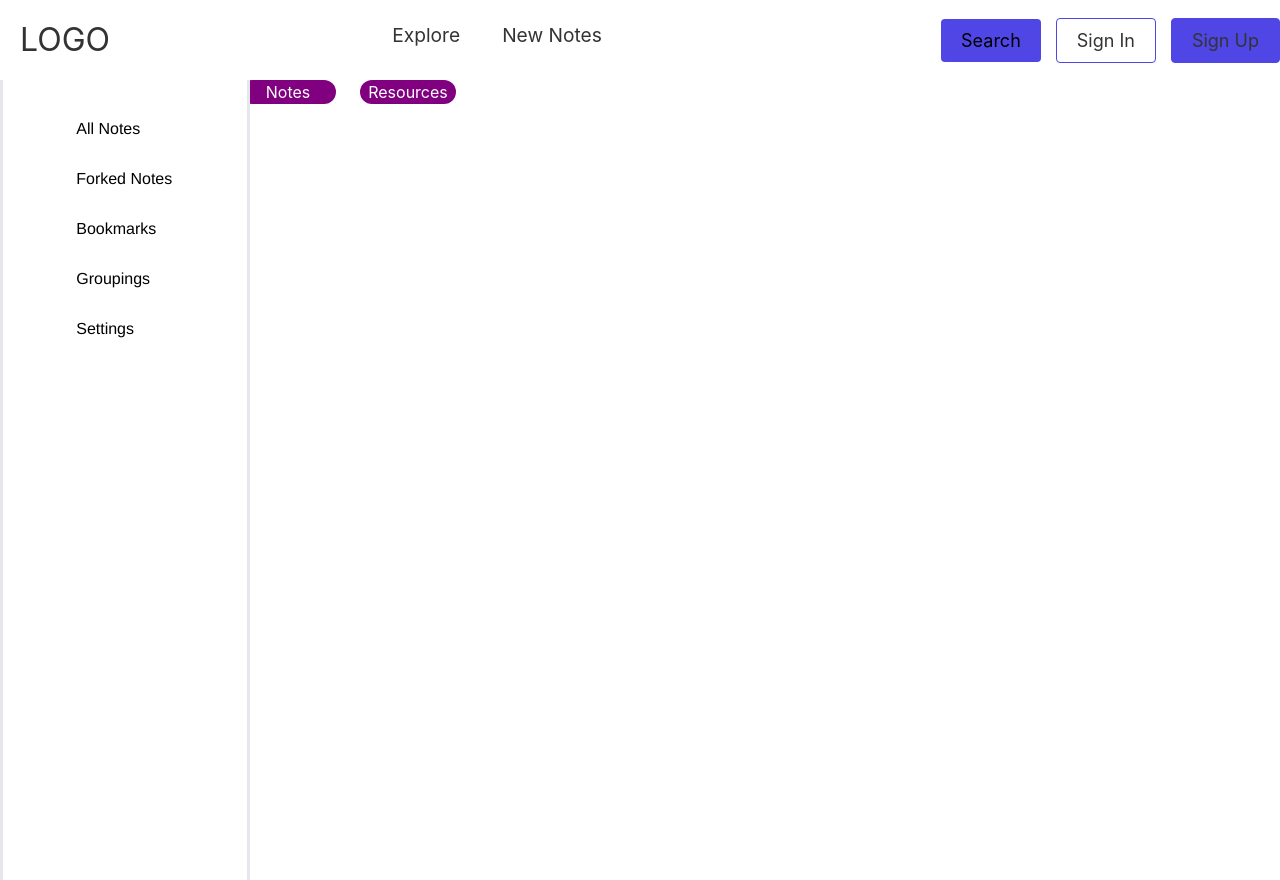
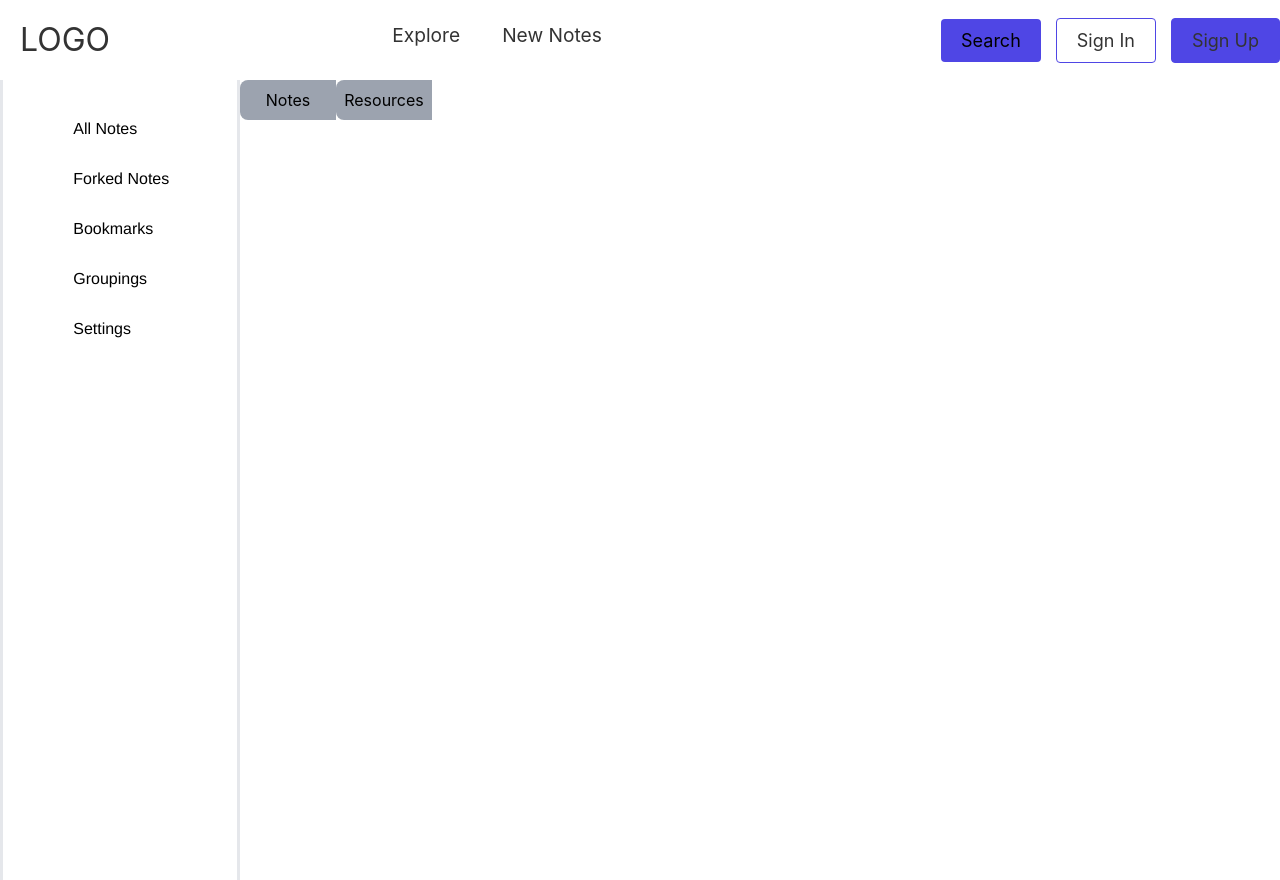
Before and after one commit to Sanjivchy/react-notebook, a React (Create React App) app: page /dashboard in a window 1280 px wide. Built offline with nearby package versions, Linux system fonts and the light colour scheme.

Commit message:
only buttons

```diff
--- a/src/components/Cards/Cards.js
+++ b/src/components/Cards/Cards.js
@@ -5,15 +5,15 @@ import './Cards.css'
 function Cards() {
     return (
         <div className="body">
-            <div className="container mx-auto ">
+            {/* <div className="container  ">  */}
 {
-                <div className="flex justify-start space-x-6 ml-60 sm:ml-60 lg:ml-60 ">
-                 <Link to='#' className="w-24 flex justify-center " style={{color:"white", backgroundColor:"purple", borderRadius:'30px'}} > Notes</Link>
-                 <Link to='/' className="w-24 flex justify-center" style={{color:"white", backgroundColor:"purple", borderRadius:'30px'}}  > Resources</Link>
+                <div className="flex justify-start  ml-61 sm:ml-60 lg:ml-60 ">
+                 <Link to='#' className="  rounded-l-lg py-2 w-24 flex justify-center bg-gray-400 hover:bg-gray-700 "  > Notes</Link>
+                 <Link to='/' className=" mr-8 rounded-l-lg  py-2 w-24 flex justify-center bg-gray-400 hover:bg-gray-700"   > Resources</Link>
                 </div>
           }
 
-            </div>
+            {/* </div> */}
 
         </div>
     )
--- /dev/null
+++ b/src/components/Container/Container.js
@@ -0,0 +1,11 @@
+import React from 'react'
+
+function Container() {
+    return (
+        <div>
+            <div className="">Listings</div>
+        </div>
+    )
+}
+
+export default Container
--- a/src/components/Sidebar/Sidebar.css
+++ b/src/components/Sidebar/Sidebar.css
@@ -1,7 +1,7 @@
 .Bar{
     position: absolute;
     height: 100%;
-    width: 250px;
+    width: 240px;
     /* padding-bottom: 15rem; */
 
     text-decoration: black;
--- a/src/components/profile/dashboard.js
+++ b/src/components/profile/dashboard.js
@@ -1,5 +1,7 @@
 import Cards from '../Cards/Cards';
 import Sidebar from '../Sidebar/Sidebar';
+import Container from '../Container/Container';
+
 
 
 function dashboard() {
@@ -10,6 +12,7 @@ function dashboard() {
 
 
            <Cards />
+           <Container/>
         </div>
     )
 }
```
